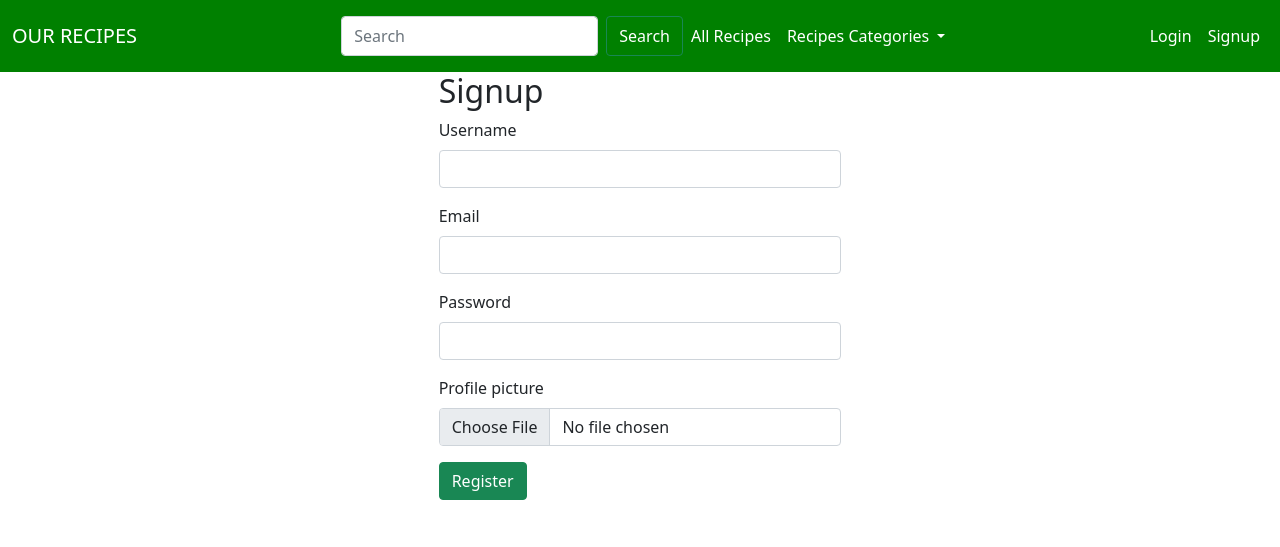
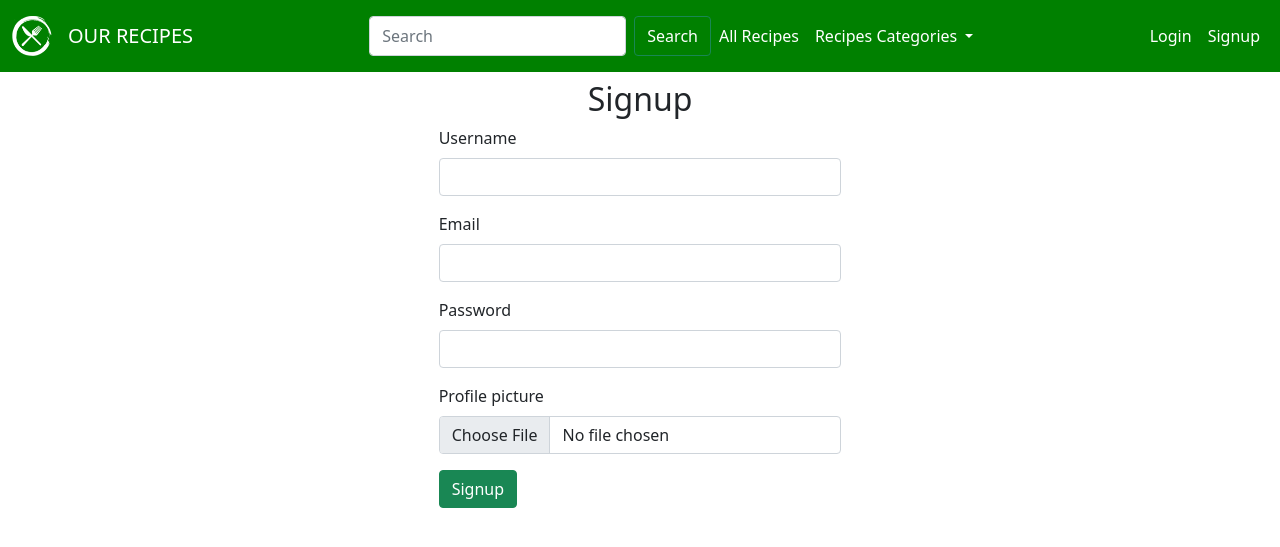
Before and after one commit to tiagopascoa/recipes-project, a Node server app: page /signup in a window 1280 px wide. Shown: the top 547 px of the page. Run offline with Node 20, Linux system fonts and the light colour scheme; some libraries are stand-ins or nearby versions.

Commit message:
navbar updated with logo and hover colors, new recipe also updated

```diff
--- a/public/stylesheets/style.css
+++ b/public/stylesheets/style.css
@@ -1,3 +1,5 @@
+/* Navbar */
+
 .navbar{
   background-color: green;
 }
@@ -10,18 +12,28 @@
   background-color: green
 }
 
-.logout-btn{
-  background-color: green;
-  color: white;
-  border: none;
-  cursor: pointer;
+.navbar-nav > li > a:focus, a:hover {
+  color: black !important;
 }
 
-.btn{
+.logout-btn{
+  all: unset;
+  color: white;
+}
+
+.logout-btn:hover {
+  color: black;
+}
+
+.search-btn{
   color: white !important;
 }
 
-.btn:hover {
+.search-btn:hover {
   color: black !important;
   background-color: white;
 }
+
+.teste{
+  background-color: gray;
+}
--- a/views/auth/signup.hbs
+++ b/views/auth/signup.hbs
@@ -1,53 +1,29 @@
-{{!-- <h2>Signup</h2>
+<div class="container-fluid">
 
-<form action="/signup" method="POST" enctype="multipart/form-data">
-
-    <label for="">Username:</label>
-    <input type="text" name="username" required>
-
-    <label for="">Email:</label>
-    <input type="email" name="email" required>
-
-    <label for="">Password:</label>
-    <input type="password" name="password" required>
-
-    <label for="">Image</label>
-    <input type="file" name="image">
-
-    <button type="submit">Create account</button>
-
-</form>
-
-{{#if errorMessage}}
-    <p>{{errorMessage}}</p>
-{{/if}} --}}
-<div class="container-fluid">
   <div class="row">
-    <div class="col-md-4"></div>
-    <div class="col-md-4">
-<h2>Signup</h2>
-
+    <div class="col-md-4 mx-auto">
+      <h2 class="d-flex justify-content-center my-2">Signup</h2>
       <form action="/signup" method="POST" enctype="multipart/form-data">
         <div class="mb-3">
-        <label for="formGroupExampleInput" class="form-label">Username</label>
-        <input type="text" class="form-control" id="formGroupExampleInput" placeholder="" name="username" required>
+          <label class="form-label">Username</label>
+          <input type="text" class="form-control" name="username" required>
         </div>
         <div class="mb-3">
-        <label for="formGroupExampleInput2" class="form-label">Email</label>
-        <input type="email" class="form-control" id="formGroupExampleInput2" placeholder="" name="email" required>
+          <label class="form-label">Email</label>
+          <input type="email" class="form-control" name="email" required>
         </div>
         <div class="mb-3">
-        <label for="formGroupExampleInput2" class="form-label">Password</label>
-        <input type="password" class="form-control" id="formGroupExampleInput2" placeholder="" name="password" required>
+          <label class="form-label">Password</label>
+          <input type="password" class="form-control" name="password" required>
         </div>
         <div class="mb-3">
-        <label for="formGroupExampleInput2" class="form-label">Profile picture</label>
-        <input type="file" class="form-control" id="formGroupExampleInput2" placeholder="" name="image">
+          <label class="form-label">Profile picture</label>
+          <input type="file" class="form-control" name="image">
         </div>
         <div class="control-group">
         <!-- Button -->
           <div class="controls">
-        <button class="btn btn-success" type="submit">Register</button>
+            <button class="btn btn-success" type="submit">Signup</button>
           </div>
         </div>
       </form>
@@ -57,52 +33,5 @@
       {{/if}}
 
     </div>
-    <div class="col-md-4"></div>
-
   </div>
 </div>
-
-{{!-- <form class="form-horizontal" action='/signup' method="POST">
-  <fieldset>
-    <div id="legend">
-      <legend class="">Register</legend>
-    </div>
-    <div class="control-group">
-      <!-- Username -->
-      <label class="control-label"  for="username">Username</label>
-      <div class="controls">
-        <input type="text" id="username" name="username" placeholder="" class="input-xlarge">
-        <p class="help-block">Username can contain any letters or numbers, without spaces</p>
-      </div>
-    </div>
-
-    <div class="control-group">
-      <!-- E-mail -->
-      <label class="control-label" for="email">E-mail</label>
-      <div class="controls">
-        <input type="email" id="email" name="email" placeholder="" class="input-xlarge">
-        <p class="help-block">Please provide your E-mail</p>
-      </div>
-    </div>
-
-    <div class="control-group">
-      <!-- Password-->
-      <label class="control-label" for="password">Password</label>
-      <div class="controls">
-        <input type="password" id="password" name="password" placeholder="" class="input-xlarge">
-        <p class="help-block">Password should be at least 4 characters</p>
-      </div>
-    </div>
-
-    <div class="control-group">
-      <!-- Password -->
-      <label class="control-label"  for="password_confirm">Password (Confirm)</label>
-      <div class="controls">
-        <input type="password" id="password_confirm" name="password_confirm" placeholder="" class="input-xlarge">
-        <p class="help-block">Please confirm password</p>
-      </div>
-    </div>
-
-
-  </fieldset>
-</form> --}}
--- a/views/layout.hbs
+++ b/views/layout.hbs
@@ -17,7 +17,11 @@
    <body>
     <nav class="navbar navbar-expand-lg">
         <div class="container-fluid">
-          <a class="navbar-brand" href="/">OUR RECIPES</a>
+          <a class="navbar-brand" href="/">
+          <img src="images/fork&Knife-white-icon.png" width="40" height="40" alt="">
+          <a class="navbar-brand" href="/">
+          {{!-- <i class="fas fa-hamburger"></i> --}}
+          OUR RECIPES</a>
           <button class="navbar-toggler navbar-light bg-light" type="button" data-bs-toggle="collapse" data-bs-target="#navbarSupportedContent" aria-controls="navbarSupportedContent" aria-expanded="false" aria-label="Toggle navigation">
             <span class="navbar-toggler-icon"></span>
           </button>
@@ -26,7 +30,7 @@
             <ul class="navbar-nav mx-auto my-2">
                 <form class="d-flex">
                     <input class="form-control me-2" type="search" placeholder="Search" aria-label="Search">
-                    <button class="btn btn-outline-success " type="submit">Search</button>
+                    <button class="btn btn-outline-success search-btn" type="submit">Search</button>
                 </form>
               <li class="nav-item">
                 <a class="nav-link" href="#">All Recipes</a>
@@ -46,9 +50,11 @@
             <ul class="navbar-nav">
                 {{#if loggedInUser}}
                 <li class="nav-item">
-                    <a class="nav-link active" aria-current="page" href="/user-area">{{loggedInUser}}</a>
+                    <a class="nav-link active" aria-current="page" href="/user-area">
+                    <i class="fas fa-user-circle"></i>
+                    {{loggedInUser}}</a>
                 </li>
-                <li class="nav-item">
+                <li class="nav-item d-flex align-items-center">
                     <form action="/logout" method="POST">
                         <button class="nav-link logout-btn" type="submit">Logout</button>
                     </form>
```
Also changed, not shown: views/auth/login.hbs (+5 -6 lines), views/recipes/new-recipe.hbs (+8 -6 lines). Lines whose indentation alone changed are shown as unchanged.
